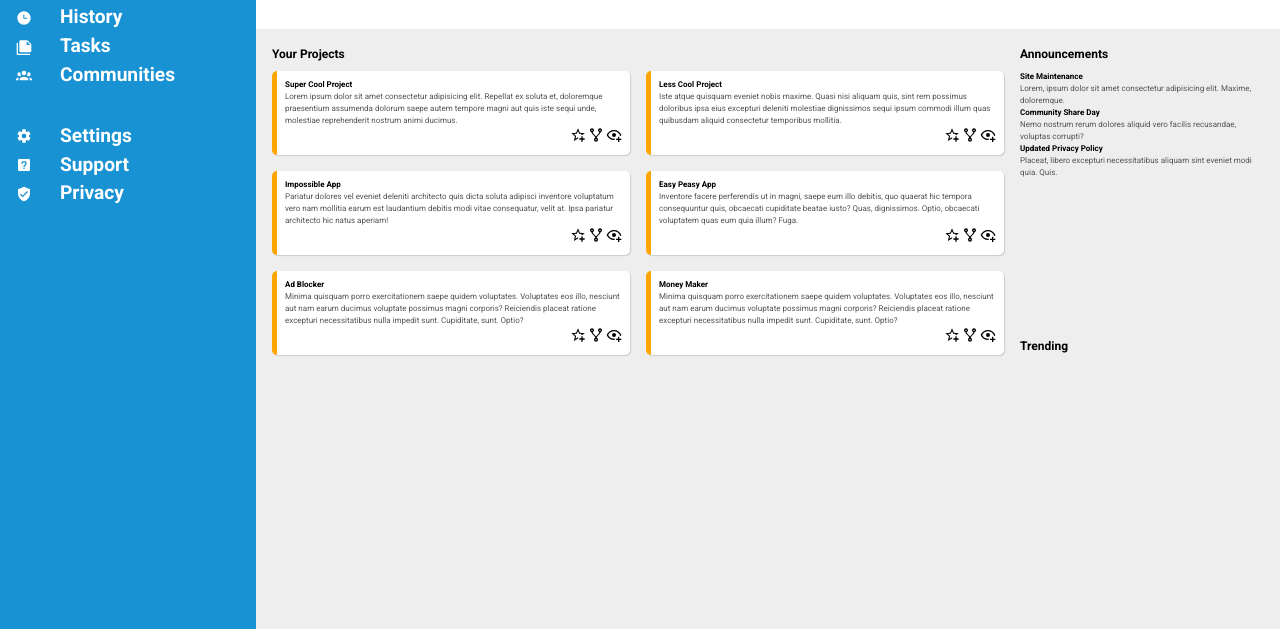
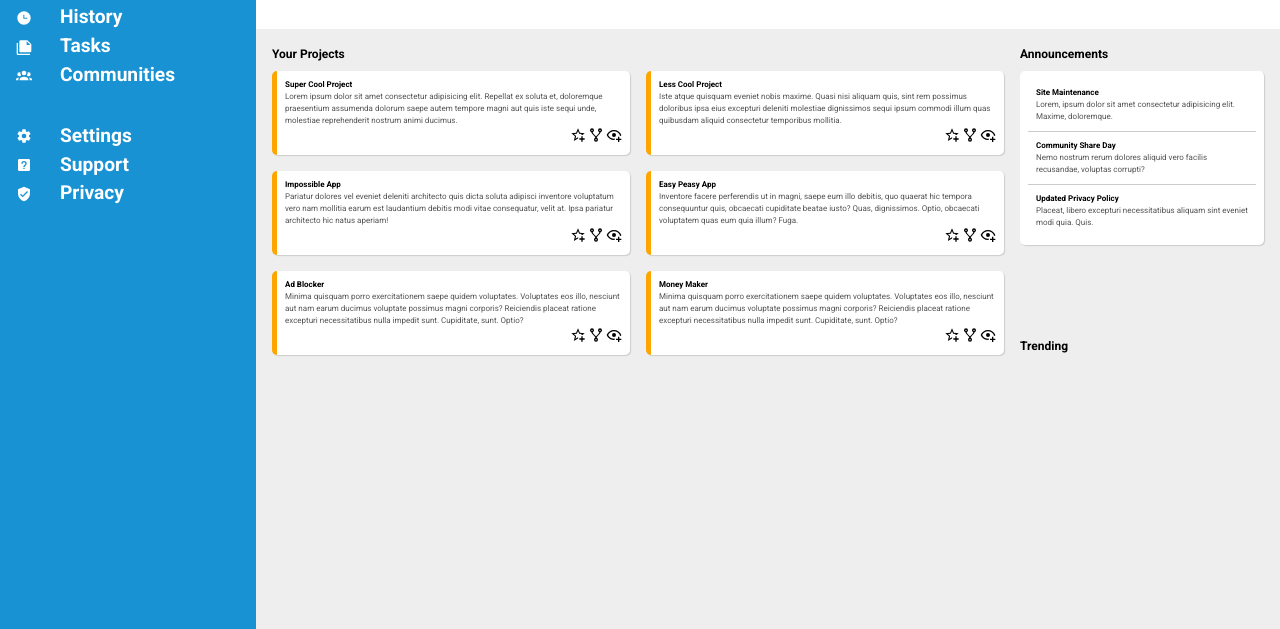
Before and after one commit to gonfuentes112/dashboard, a plain HTML site: page index.html in a window 1280 px wide. Shown: the part 171-800 px from the top of the page. Drawn offline with Linux system fonts and the light colour scheme.

Commit message:
feat: add announcements

```diff
--- a/index.html
+++ b/index.html
@@ -134,12 +134,18 @@
         <div class="announcements">
             <p class="main-title">Announcements</p>
             <div class="announcement-card">
-                <div class="card-title">Site Maintenance</div>
-                <div class="card-description">Lorem, ipsum dolor sit amet consectetur adipisicing elit. Maxime, doloremque.</div>
-                <div class="card-title">Community Share Day</div>
-                <div class="card-description">Nemo nostrum rerum dolores aliquid vero facilis recusandae, voluptas corrupti?</div>
-                <div class="card-title">Updated Privacy Policy</div>
-                <div class="card-description">Placeat, libero excepturi necessitatibus aliquam sint eveniet modi quia. Quis.</div>
+                <div class="announcement">
+                    <p class="card-title">Site Maintenance</p>
+                    <p class="card-description">Lorem, ipsum dolor sit amet consectetur adipisicing elit. Maxime, doloremque.</p>
+                </div>
+                <div class="announcement">
+                    <p class="card-title">Community Share Day</p>
+                    <p class="card-description">Nemo nostrum rerum dolores aliquid vero facilis recusandae, voluptas corrupti?</p>
+                </div>
+                <div class="announcement">
+                    <p class="card-title">Updated Privacy Policy</p>
+                    <p class="card-description">Placeat, libero excepturi necessitatibus aliquam sint eveniet modi quia. Quis.</p>
+                </div>
             </div>
         </div>
         <div class="trending">
--- a/style.css
+++ b/style.css
@@ -1,12 +1,16 @@
-* {
+*,
+*::before,
+*::after {
     margin: 0;
+    padding: 0;
     box-sizing: border-box;
 }
 
 body {
     display: grid;
-    height: 100vh;
-    width: 100vw;
+    min-height: 100vh;
+    height: 100%;
+    overflow: hidden;
     line-height: 1.5;
     font-family: 'Roboto', sans-serif;
     grid-template-columns: 1fr 4fr;
@@ -134,10 +138,11 @@ nav {
 }
 
 .options {
-    width: 40%;
+    min-width: 40%;
     display: flex;
     justify-content: center;
     gap: 1rem;
+
 }
 
 button {
@@ -145,7 +150,7 @@ button {
     background-color: #3b82f6;
     border: #3b82f6;
     border-radius: 15px;
-    width: 20%;
+    min-width: 20%;
     height: 1.75rem;
     text-align: center;
 }
@@ -190,9 +195,8 @@ main {
 
 }
 
-.card {
+.card, .announcement-card {
     background-color: white;
-    border-left: 5px solid orange;
     padding: 0.5rem;
     box-shadow: 1px 1px 1px #ccc;
     border-radius: 5px;
@@ -201,6 +205,21 @@ main {
     justify-content: center;
     align-items: center;
 }
+
+.card {
+    border-left: 5px solid orange;
+}
+
+
+.announcement-card .announcement{
+    border-bottom: 1px solid #ccc;
+    padding: 0.5rem;
+}
+
+.announcement-card .announcement:last-child {
+    border-bottom: none;
+}
+
 
 .card-title {
     font-weight: bold;
```
